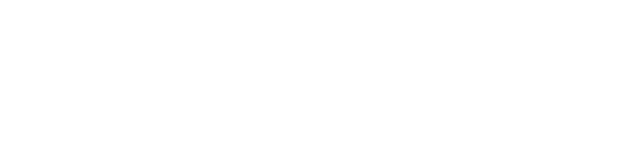
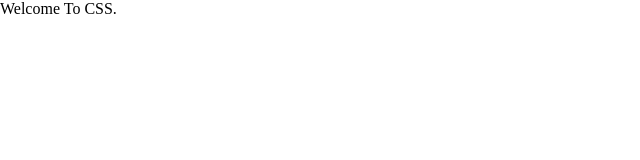
Before and after one commit to SACHITH31/web_dev, a plain HTML site: page frontend/02_css/01_css_intro/css_intro.html in a window 1280 px wide. Shown: the whole page, without its empty margins (0-640 px from the left). Drawn offline with Linux system fonts and the light colour scheme.

Commit message:
some intro to the css

```diff
--- a/frontend/02_css/01_css_intro/css_intro.html
+++ b/frontend/02_css/01_css_intro/css_intro.html
@@ -4,6 +4,6 @@
         <link rel="stylesheet" href="style.css">
     </head>
     <body>
-
+        <p>Welcome  To CSS.</p>
     </body>
 </html>
```
